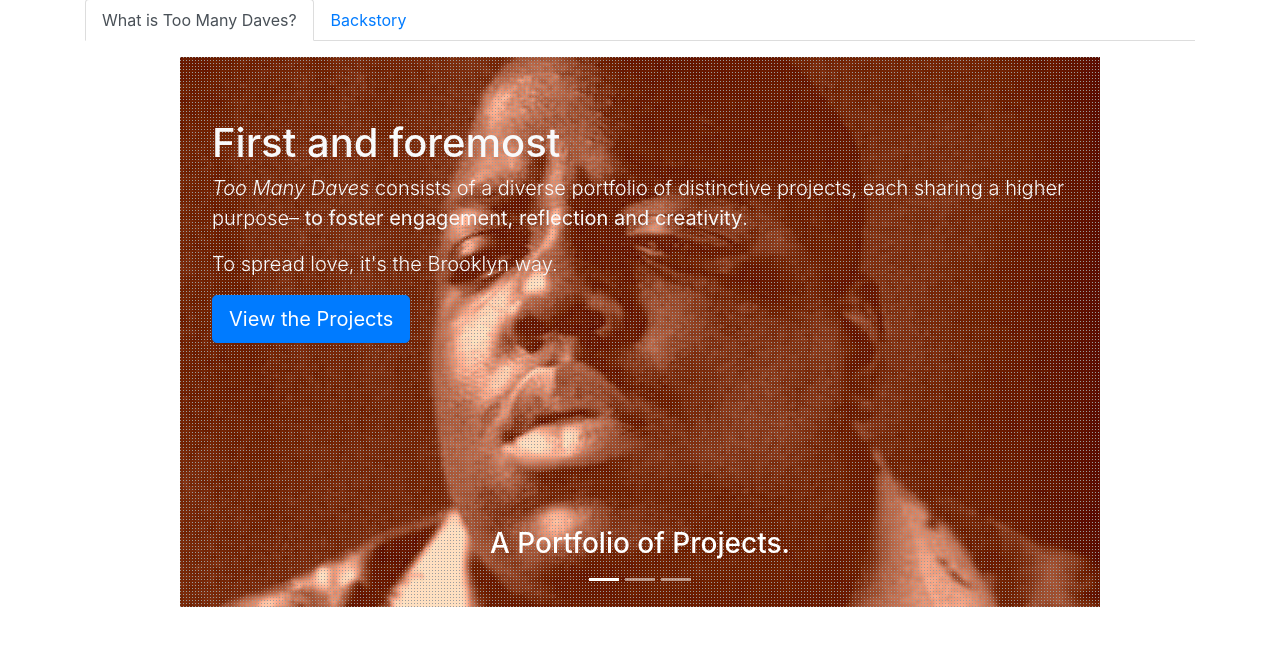
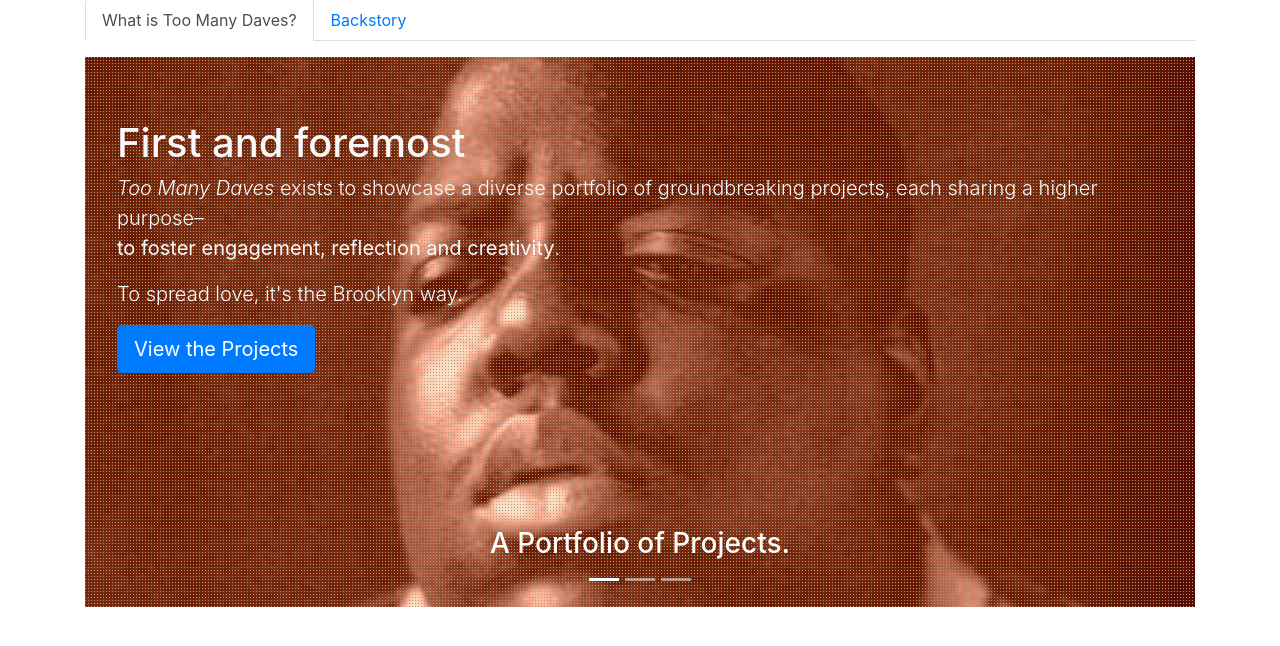
Before and after one commit to toomanydaves/django-proj, a Django app: page /about/ in a window 1280 px wide. Shown: the part 97-743 px from the top of the page. Run offline with Django 3.2, Linux system fonts and the light colour scheme; some libraries are stand-ins or nearby versions.

Commit message:
works on the telling the story of Too Many Daves https://trello.com/c/pXljC8Gd

```diff
--- a/django_proj/portfolio/templates/portfolio/projects.html
+++ b/django_proj/portfolio/templates/portfolio/projects.html
@@ -3,7 +3,8 @@
 {% block title %}Projects{% endblock %}
 
 {% block content %}
-    <div id="for-projects" class="row">
+    <div id="projects" class="container">
+        <div class="row">
             {% for project in project_list %}
                 <div class="col-12">
                     <h4>
@@ -18,4 +19,5 @@
                 </div>
             {% endfor %}
         </div>
+    </div>
 {% endblock %}
--- a/django_proj/toomanydaves/templates/toomanydaves/about.html
+++ b/django_proj/toomanydaves/templates/toomanydaves/about.html
@@ -13,23 +13,23 @@
         height: 100%;
 
     }
-    .slide-background {
+    .slide-background-image {
         background-position: center;
         background-size: cover;
         background-repeat: no-repeat;
         height: 550px;
     }
-    #for-philosophy .carousel-control-next,
-    #for-philosophy .carousel-control-prev {
-        width: 60px;
+    #philosophy .carousel-control-next,
+    #philosophy .carousel-control-prev {
+        width: 36px;
     }
-    #platform-slide.slide-background {
+    #platform-slide .slide-background-image {
         background-image: url(https://i.pinimg.com/564x/ea/44/e2/ea44e2163e5e23828caf6b8bedcfbfc4.jpg);
         background-image: url(https://i.pinimg.com/564x/21/3e/ce/213eceb37322af0d9aefe043c746591c.jpg);
         background-image: url({% static "/images/biggie-color-shift.jpg" %});
         background-position: 50% 15%;
     }
-    #poem-slide.slide-background {
+    #poem-slide .slide-background-image {
         background-image: url({% static "/images/dave_on_stilts.png" %});
         background-image: url(https://media.giphy.com/media/6wUXbEVERX8d2/giphy.gif);
         background-image: url(https://i.pinimg.com/564x/f4/7b/41/f47b41ec8ccb56d8de15448eac15fe45.jpg);
@@ -38,15 +38,15 @@
         background-image: url(https://i.pinimg.com/564x/09/be/43/09be43c29b5d70fd751e33118f6d1fa3.jpg);
         background-image: url(https://i.pinimg.com/564x/f9/9d/37/f99d378f2bd308d0285965f29d86adb9.jpg);
     }
-    #mission-slide.slide-background {
+    #mission-slide .slide-background-image {
         background-image: url(https://media.giphy.com/media/12GR62Fr1YmrCM/giphy.gif);
         background-image: url(https://i.pinimg.com/564x/96/ca/0d/96ca0d0c78e2a7001ce9a023138a83e2.jpg)
     }
-    #for-philosophy .jumbotron {
+    #philosophy .jumbotron {
         background-color: inherit;
         border-radius: 0;
     }
-    #for-a-mission, #for-a-platform, #for-a-name {
+    .slide-background {
         height: 100%;
     }
 /*
@@ -66,11 +66,12 @@
 {% endblock %}
 
 {% block content %}
-    <div id="for-about-page" class="row">
+    <div id="about-page">
+        <div id="about-page-tabs">
+            <div class="container">
+                <div class="row">
                     <div class="col-12">
-            <div id="for-about-page-tabs" class="row">
-                <div class="col-12">
-                    <nav class="nav nav-tabs" id="about-page-tabs" role="tablist">
+                        <nav class="nav nav-tabs" role="tablist">
                             <a
                                 id="philosophy-tab"
                                 class="nav-item nav-link active"
@@ -91,13 +92,11 @@
                         </nav>
                     </div>
                 </div>
-            <div id="for-about-page-tab-content" class="row justify-content-center"><div class="col-10">
-                <div class="tab-content" id="about-page-tab-content">
+            </div>
+        </div>
+        <div id="about-page-tab-content" class="tab-content">
             {% include "toomanydaves/about_philosophy.html" %}
             {% include "toomanydaves/about_backstory.html" %}
         </div>
     </div>
-            </div>
-        </div>
-    </div>
 {% endblock %}
--- a/django_proj/toomanydaves/templates/toomanydaves/about_backstory.html
+++ b/django_proj/toomanydaves/templates/toomanydaves/about_backstory.html
@@ -1,66 +1,147 @@
+{% load static %}
 <div
+    id="backstory"
     class="tab-pane fade"
-    id="backstory"
     role="tabpanel"
     aria-labelledby="backstory-tab"
 >
-    <div id="for-backstory" class="row">
-        <div class="col-12">
-            <p>
-                My name is
-                <a href="/seanjacke">Sean Jacke</a>.
-                I'm the Prime Mover of Too Many Daves.
-                The one who started things in motion.
-                The man with the plan, so to speak.
+    <div class="container">
+        <div class="row">
+            <section class="col-12">
+                <p class="lead">
+                    This is me,
+                    <a href="/seanjacke">Sean Jacke</a>,
+                    the prime mover of <em>Too Many Daves</em>,
+                    the one who started things in motion.<br>
                 </p>
                 <p>
-                Too Many Daves is still in it's infancy,
-                still kinda my baby. But like any newborn,
-                it's already crossed a significant threshold.
-                And I'm a proud papa!
+                    In what follows, I'm gonna do my best to bring you
+                    up to speed.
+                </p>
+            </section>
+            <section class="col-12">
+                <h4>Lay of the Land</h4>
+                <p>
+                    As a platform, Too Many Daves is in its infancy.
+                    It's just crossed that most crucial threshold of existence –
+                    it's come into the world, or as the case may be,
+                    the World Wide Web.
                 </p>
                 <p>
-                It's come into the world, or rather the World Wide Web.
-                Until recently, it was just a construct in my head,
-                an idea connecting the components of my life's work,
-                a vision of what I'd like to contribute.
+                    What was once just a construct, or vision in my mind,
+                    now has a form to exist on its own
+                    and a way to make itself known.
+                    It has you, reading about it!
+                </p>
+            </section>
+            <section class="col-12">
+                <h4>Beginnings</h4>
+                <p>
+                    <em>Too Many Daves</em> has its origins twenty years ago
+                    and a half a world away,
+                    on a beach in Northern California
+                    when I decided to become a teacher.
+                    It was several years later, working at a preschool in Austin, Texas,
+                    when I encountered
+                    <a
+                        href="http://www.poetryfoundation.org/poems/42882"
+                        target="_blank"
+                    ><em> Too Many Daves</em></a>, the poem,
+                    for the first time.
+                </p>
+            </section>
+            <section class="col-12">
+                <h4>School in the Cloud</h4>
+                <p>
+                    Always up for adventure and wanting to change the world,
+                    it was living in Europe
+                    when I learned how to program in order to develop
+                    <a href="/schoolinthecloud">
+                        educational software
+                    </a>.
+                </p>
+            </section>
+            <section class="col-12">
+                <h4>Lebenskunst</h4>
+                <p>
+                    Back in Austin,
+                    and previously and afterwards in New York,
+                    I'd been not just a teacher,
+                    but a student as well.
+                    In my spare time,
+                    I learned how to draft, weld, solder glass and work with wood –
+                    I began making things in earnest.
                 </p>
                 <p>
-                Now it has a website, a form to exist on its own –
-                to make itself known. The Web was always meant to be its home.
-                And it was always meant to have a life outside of me.
+                    In the time since,
+                    I've met many artists, makers and designers.
+                    And I realized that
+                    I had something to offer us all.
+                    So I began work on
+                    <a href="/lebenskunst">a platform</a>.
+                </p>
+            </section>
+            <section class="col-12">
+                <h4>You Better</h4>
+                <p>
+                    After the birth of my two sons,
+                    I started learning even more about the person I want to be.
+                    I decided to use my programming skills to produce
+                    <a href="/youbetter">an app</a>
+                    designed to help me, and whoever else,
+                    set and reach personal goals.
+                </p>
+            </section>
+            <section class="col-12">
+                <h4>Program or Be Programmed</h4>
+                <p>
+                    These experiences and projects
+                    define who I am and
+                    form the current core of <em>Too Many Daves</em>:
+                </p>
+                <ul>
+                    <li><a href="/schoolinthecloud">School in the Cloud</a></li>
+                    <li><a href="/lebenskunst">Lebenskunst</a></li>
+                    <li><a href="/youbetter">You Better</a></li>
+                </ul>
+                <p>
+                    However they are not alone
+                    in the portfolio of Too Many Daves.
+                    They are surrounded by
+                    <a href="/portfolio/projects">many other projects</a>,
+                    worthy of equal attention.
+                    Some from collaborators.
+                    Some just known to Too Many Daves
+                    as a object of admiration.
+                    All in various stages of realization.
+                    All, I'd submit, worthy of your attention.
+                </p>
+            </section>
+            <section class="col-12">
+                <p>
+                    By joining Too Many Daves
+                    you will be showing your support,
+                    for these projects and putting yourself in the position
+                    to work on them directly.
                 </p>
                 <p>
-                And now it has you, reading about it.
+                    So if you're interested in what you see,
+                    there are lots of ways to
+                    <a href="/join">get involved</a>!
+                    We'd be honored if you would!
                 </p>
-            <p>
-                How exciting!
-            </p>
-            <p>
-                And as a project, it's happy to have you here!
-                It's been waiting for your arrival.
-                It wants you to read about it –
-                to explore its projects and its members –
-                and should you be inclined,
-                it also wants you to be a part of it.
-            </p>
-            <p>
-                Too Many Daves,
-                <a href="/about#philosophy_platform">
-                    as a collection of projects
-                </a>,
-                a collective undertaking if you will, is just as much
-                if not more so in the world as it is in the Web.
-                And it's just as much about the people who comprise it,
-                as it is about the projects it maintains and contributes to.
-            </p>
-            <p>
-                And its projects at various stages of realization.
-            </p>
-            <p>
-                If you're interested in what you see,
-                there are lots of ways to get involved.
-            </p>
+            </section>
+            <section class="col-12 text-right">
+                <ul class="list-unstyled">
+                    <li><h5><a href="/seanjacke">Sean Jacke</a></h5></li>
+                    <li class="text-uppercase">
+                        <small>Oct 2017</small>
+                    </li>
+                    <li class="text-uppercase">
+                        <small>Köln-Ehrenfeld</small>
+                    </li>
+                </ul>
+            </section>
         </div>
     </div>
 </div>
--- a/django_proj/toomanydaves/templates/toomanydaves/about_philosophy.html
+++ b/django_proj/toomanydaves/templates/toomanydaves/about_philosophy.html
@@ -1,5 +1,6 @@
-<div class="tab-pane fade show active" id="philosophy">
-    <div id="for-philosophy" class="row">
+<div id="philosophy" class="tab-pane fade show active">
+    <div class="container">
+        <div class="row">
             <div class="col-12">
                 <div
                     id="philosophy-carousel"
@@ -8,7 +9,11 @@
                     data-interval="15000"
                 >
                     <ol class="carousel-indicators">
-                    <li data-target="#philosophy-carousel" data-slide-to="0" class="active"></li>
+                        <li
+                            data-target="#philosophy-carousel"
+                            data-slide-to="0"
+                            class="active"
+                        ></li>
                         <li data-target="#philosophy-carousel" data-slide-to="1"></li>
                         <li data-target="#philosophy-carousel" data-slide-to="2"></li>
                     </ol>
@@ -21,7 +26,6 @@
                         </div>
                         <div class="carousel-item">
                             {% include "toomanydaves/about_philosophy_mission.html" %}
-                    </div>
                         </div>
                     </div>
                     <!--
@@ -37,3 +41,5 @@
                 </div>
             </div>
         </div>
+    </div>
+</div>
--- a/django_proj/toomanydaves/templates/toomanydaves/about_philosophy_mission.html
+++ b/django_proj/toomanydaves/templates/toomanydaves/about_philosophy_mission.html
@@ -1,6 +1,35 @@
-<div id="mission-slide" class="slide-background">
+<div id="mission-slide">
+    <div class="slide-background-image">
         <div class="dot-matrix background-secondary text-light">
-        <div id="for-a-mission" class="row">
+            <div class="row slide-background">
+                <div class="col-lg-12">
+                    <div class="jumbotron text-light">
+                        <h1>
+                            To be vigilant and active<br>
+                        </h1>
+                        <p class="lead">
+                            On as many fronts as possible<br>
+                            Using all the tools at our disposal<br>
+                            In encouraging exhibitions of creativity and personal investment.
+                        </p>
+                        {% if not user.is_authenticated %}
+                            <p class="lead">
+                                <a class="btn btn-primary btn-lg" href="/join" role="button">
+                                    Join
+                                </a>
+                            </p>
+                        {% endif %}
+                    </div>
+                </div>
+                <div class="col-12">
+                    <div class="carousel-caption d-block">
+                        <h3>A Mission from the Captain.</h3>
+                    </div>
+                </div>
+            </div>
+        </div>
+    </div>
+</div>
 <!--
     <div class="col-lg-12">
         <p class="lead">
@@ -28,29 +57,3 @@
         </p>
     </div>
 -->
-            <div class="col-lg-12">
-                <div class="jumbotron text-light">
-                    <h1>
-                        To be vigilant and active<br>
-                    </h1>
-                    <p class="lead">
-                        On as many fronts as possible<br>
-                        In encouraging exhibitions of creativity and personal investment.
-                    </p>
-                    {% if not user.is_authenticated %}
-                        <p class="lead">
-                            <a class="btn btn-primary btn-lg" href="/join" role="button">
-                                Join us
-                            </a>
-                        </p>
-                    {% endif %}
-                </div>
-            </div>
-            <div class="col-12">
-                <div class="carousel-caption d-block">
-                    <h3>A Mission from the Captain.</h3>
-                </div>
-            </div>
-        </div>
-    </div>
-</div>
--- a/django_proj/toomanydaves/templates/toomanydaves/about_philosophy_platform.html
+++ b/django_proj/toomanydaves/templates/toomanydaves/about_philosophy_platform.html
@@ -1,15 +1,17 @@
-<div id="platform-slide" class="slide-background">
+<div id="platform-slide">
+    <div class="slide-background-image">
         <div class="dot-matrix text-light">
-<div id="for-a-platform" class="row">
+            <div class="row slide-background">
                 <div class="col-12">
                     <div id="a-platform" class="jumbotron text-light">
                         <h1>
                             First and foremost
                         </h1>
                         <p class="lead">
-                <em>Too Many Daves</em> consists of a diverse portfolio of
-                distinctive projects,
-                each sharing a higher purpose–
+                            <em>Too Many Daves</em> exists to showcase
+                            a diverse portfolio of
+                            groundbreaking projects,
+                            each sharing a higher purpose–<br>
                             <strong>to foster engagement, reflection and creativity</strong>.
                         </p>
                         <p class="lead">
@@ -22,7 +24,6 @@
                         >
                             View the Projects
                         </a>
-
                         <div class="carousel-caption d-block">
                             <h3>A Portfolio of Projects.</h3>
                         </div>
@@ -31,3 +32,4 @@
             </div>
         </div>
     </div>
+</div>
--- a/django_proj/toomanydaves/templates/toomanydaves/about_philosophy_poem.html
+++ b/django_proj/toomanydaves/templates/toomanydaves/about_philosophy_poem.html
@@ -1,16 +1,18 @@
-<div id="poem-slide" class="slide-background">
+<div id="poem-slide">
+    <div class="slide-background-image">
         <div class="dot-matrix text-light">
-<div id="for-a-name" class="row">
+            <div class="row slide-background">
                 <div class="col-12">
                     <div id="a-name" class="jumbotron text-light text-right">
                         <h1>Inspiration</h1>
                         <blockquote class="blockquote text-right">
                             "Did I ever tell you that Mrs. McCave<br>
                             Had twenty-three sons and she named them all Dave?<br>
-                Well she did.&nbsp;&nbsp;And that wasn't a smart thing to do..."
+                            Well she did.&nbsp;&nbsp;
+                            And that wasn't a smart thing to do."
                             <footer class="blockquote-footer text-light">
                                 <small>
-                    From the eponymous poem
+                                The opening of the eponymous poem
                                 by Theodor Geisel aka Dr. Seuss
                                 </small>
                             </footer>
@@ -20,7 +22,7 @@
                                 class="btn btn-primary btn-lg"
                                 href="http://www.poetryfoundation.org/poems/42882"
                                 target="_blank"
-                >Read the Entire Text</a>
+                            >Go to the Source</a>
                         </p>
                         <!--
                         <p>
@@ -34,10 +36,11 @@
                         </p>
                         -->
                         <div class="carousel-caption d-block">
-                <h3>The Name of a Poem.</h3>
+                            <h3>The Name of a Special Poem.</h3>
                         </div>
                     </div>
                 </div>
             </div>
         </div>
     </div>
+</div>
--- a/django_proj/toomanydaves/templates/toomanydaves/base.html
+++ b/django_proj/toomanydaves/templates/toomanydaves/base.html
@@ -144,7 +144,7 @@
                 </ul>
             </nav>
         </div>
-        <div id="content" class="container">
+        <div id="content">
             {% block content %}{% endblock %}
         </div>
     </body>
--- a/django_proj/toomanydaves_auth/templates/registration/login.html
+++ b/django_proj/toomanydaves_auth/templates/registration/login.html
@@ -3,6 +3,9 @@
 {% block title %}Log in{% endblock %}
 
 {% block content %}
+    <div class="container">
+        <div class="row">
+            <div class="col-12">
                 <p>
                     Use <a href="{% url 'social:begin' 'github' %}">GitHub</a>,
                     <a href="{% url 'social:begin' 'facebook' %}">Facebook</a> or your
@@ -12,4 +15,7 @@
                     {{ form.as_p }}
                     <button type="submit">Submit</button>
                 </form>
+            </div>
+        </div>
+    </div>
 {% endblock %}
--- a/django_proj/toomanydaves_auth/templates/toomanydaves_auth/people.html
+++ b/django_proj/toomanydaves_auth/templates/toomanydaves_auth/people.html
@@ -3,7 +3,8 @@
 {% block title %}People{% endblock %}
 
 {% block content %}
-    <div id="for-projects" class="row">
+    <div id="people" class="container">
+        <div class="row">
             {% for person in people_list %}
                 <div class="col-12">
                     <h4>
@@ -12,4 +13,5 @@
                 </div>
             {% endfor %}
         </div>
+    </div>
 {% endblock %}
```
Also changed, not shown: django_proj/portfolio/templates/portfolio/project.html (+6 -4 lines), django_proj/toomanydaves/templates/toomanydaves/index.html (+7 -5 lines), django_proj/toomanydaves_auth/templates/toomanydaves_auth/person.html (+5 -3 lines), django_proj/toomanydaves_auth/templates/toomanydaves_auth/user.html (+5 -3 lines). Lines whose indentation alone changed are shown as unchanged.
